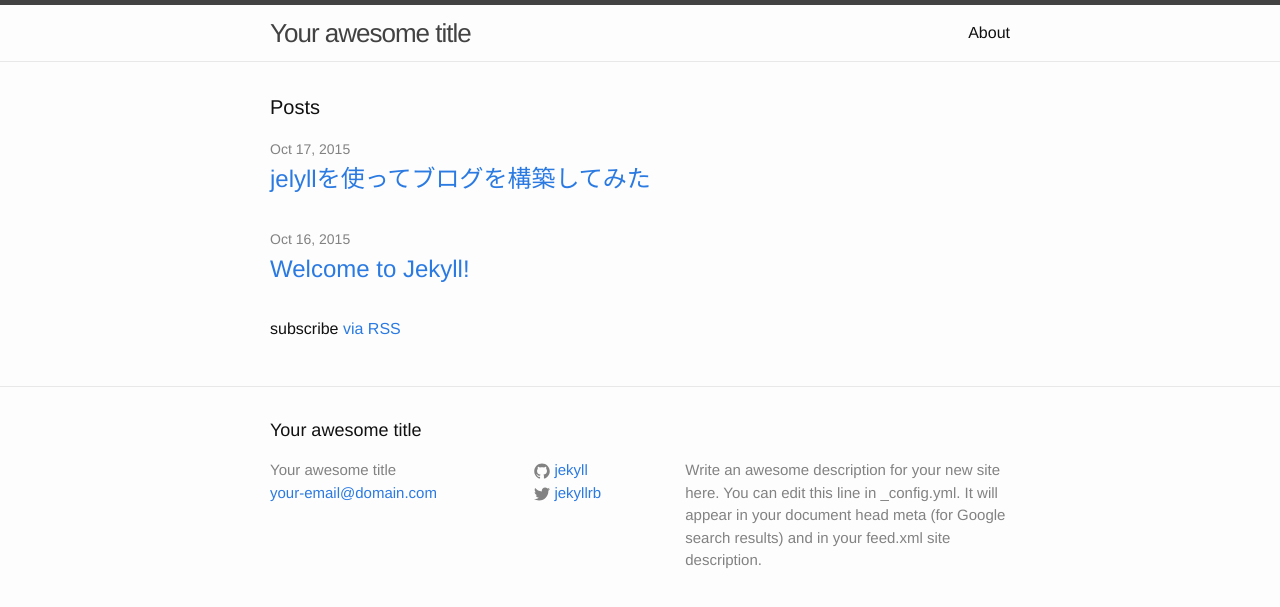
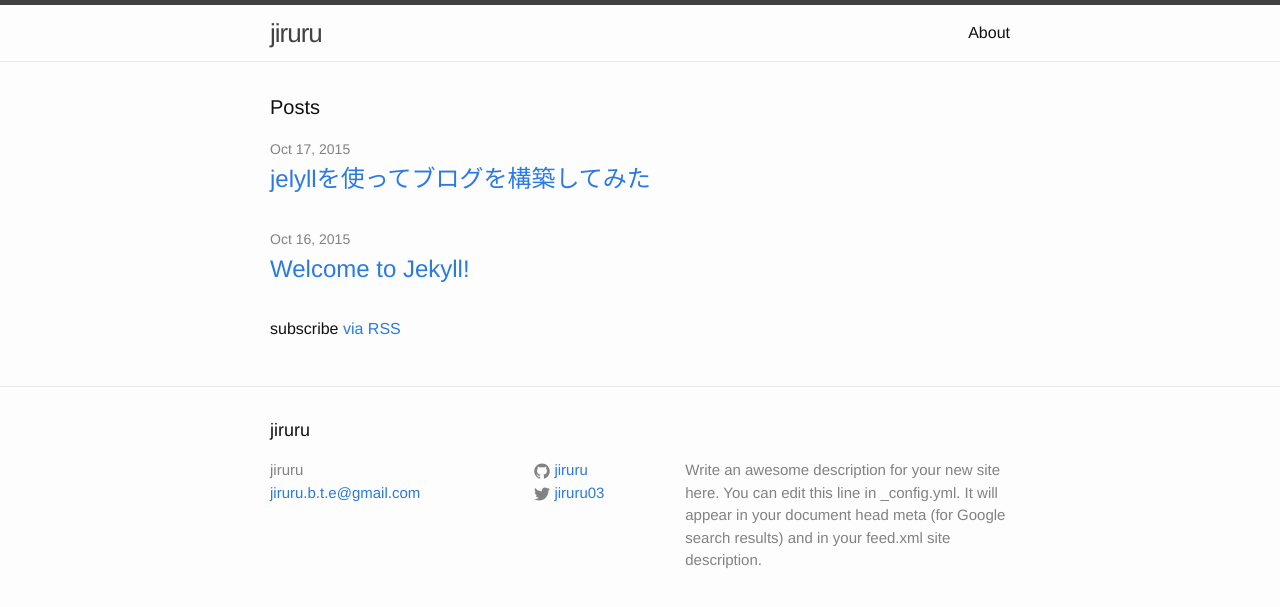
Before and after one commit to jiruru/jiruru.github.io, a Jekyll site: the page built from index.html, in a window 1280 px wide. Shown: the top 607 px of the page. Built offline with Jekyll 4.4.1, drawn with Linux system fonts in a browser that asks for light colours.

Commit message:
記事修正

```diff
--- a/_config.yml
+++ b/_config.yml
@@ -1,14 +1,14 @@
 # Site settings
-title: Your awesome title
-email: your-email@domain.com
+title: jiruru
+email: jiruru.b.t.e@gmail.com
 description: > # this means to ignore newlines until "baseurl:"
   Write an awesome description for your new site here. You can edit this
   line in _config.yml. It will appear in your document head meta (for
   Google search results) and in your feed.xml site description.
 baseurl: "" # the subpath of your site, e.g. /blog/
 url: "http://yourdomain.com" # the base hostname & protocol for your site
-twitter_username: jekyllrb
-github_username:  jekyll
+twitter_username: jiruru03
+github_username:  jiruru
 
 # Build settings
 markdown: kramdown
```
